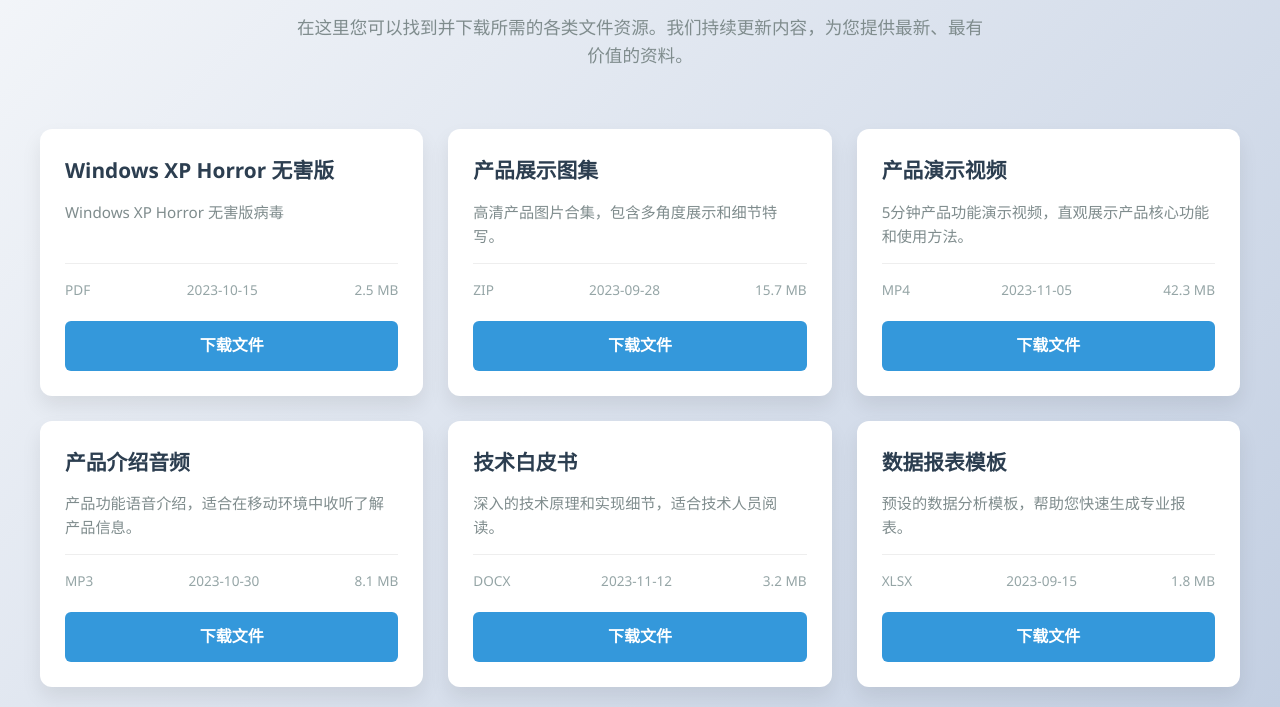
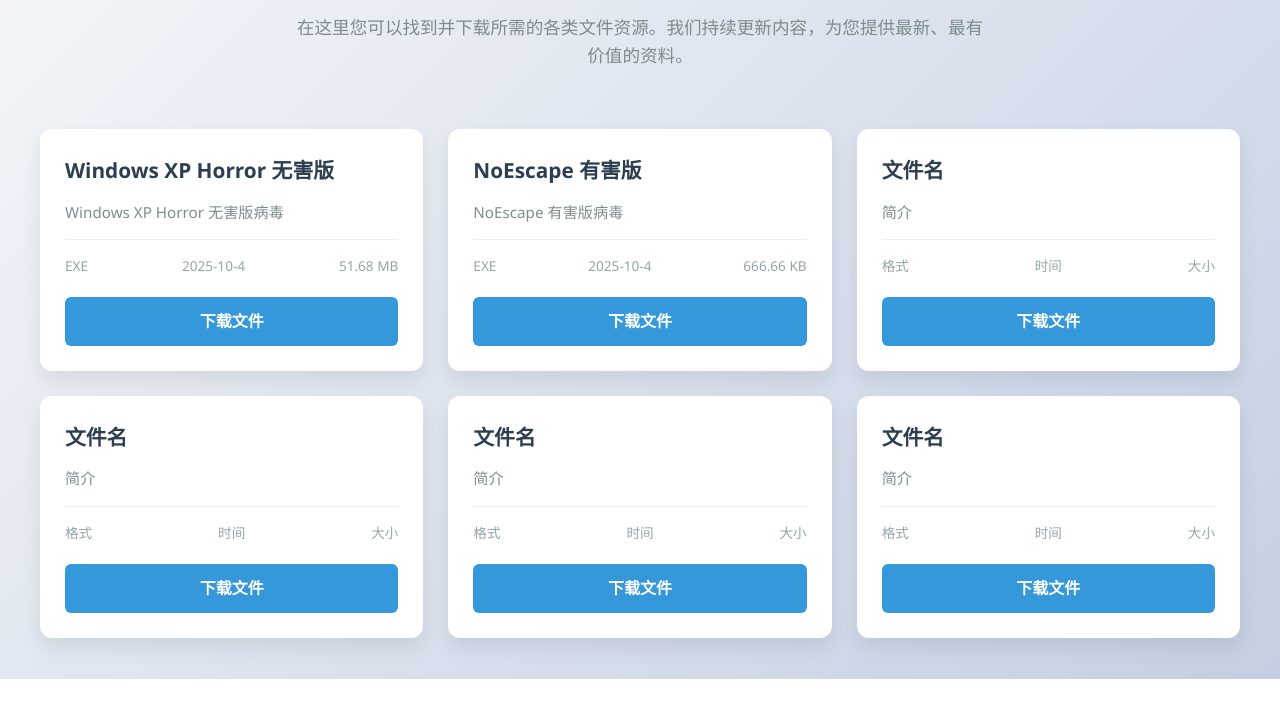
Before and after one commit to SYSTEM-Win11-OSK/File-Download-Area.github.io, a plain HTML site: page index.html in a window 1280 px wide. Shown: the part 121-828 px from the top of the page. After the commit the page ends 800 px from the top, so only its background shows below. Drawn offline with Linux system fonts and the light colour scheme.

Commit message:
index.html

```diff
--- a/index.html
+++ b/index.html
@@ -147,9 +147,9 @@
                     <h3 class="file-name">Windows XP Horror 无害版</h3>
                     <p class="file-description">Windows XP Horror 无害版病毒</p>
                     <div class="file-meta">
-                        <span>PDF</span>
-                        <span>2023-10-15</span>
-                        <span>2.5 MB</span>
+                        <span>EXE</span>
+                        <span>2025-10-4</span>
+                        <span>51.68 MB</span>
                     </div>
                     <!-- =================== 下载链接位置 1 =================== -->
                     <!-- 请将下面的 # 替换为实际的文件下载链接 -->
@@ -160,28 +160,28 @@
             <!-- 文件卡片 2 -->
             <div class="file-card">
                 <div class="file-info">
-                    <h3 class="file-name">产品展示图集</h3>
-                    <p class="file-description">高清产品图片合集，包含多角度展示和细节特写。</p>
+                    <h3 class="file-name">NoEscape 有害版</h3>
+                    <p class="file-description">NoEscape 有害版病毒</p>
                     <div class="file-meta">
-                        <span>ZIP</span>
-                        <span>2023-09-28</span>
-                        <span>15.7 MB</span>
+                        <span>EXE</span>
+                        <span>2025-10-4</span>
+                        <span>666.66 KB</span>
                     </div>
                     <!-- =================== 下载链接位置 2 =================== -->
                     <!-- 请将下面的 # 替换为实际的文件下载链接 -->
-                    <a href="#" class="download-btn">下载文件</a>
+                    <a href="https://www.123865.com/s/g2AyVv-cgii3" class="download-btn">下载文件</a>
                 </div>
             </div>
 
             <!-- 文件卡片 3 -->
             <div class="file-card">
                 <div class="file-info">
-                    <h3 class="file-name">产品演示视频</h3>
-                    <p class="file-description">5分钟产品功能演示视频，直观展示产品核心功能和使用方法。</p>
+                    <h3 class="file-name">文件名</h3>
+                    <p class="file-description">简介</p>
                     <div class="file-meta">
-                        <span>MP4</span>
-                        <span>2023-11-05</span>
-                        <span>42.3 MB</span>
+                        <span>格式</span>
+                        <span>时间</span>
+                        <span>大小</span>
                     </div>
                     <!-- =================== 下载链接位置 3 =================== -->
                     <!-- 请将下面的 # 替换为实际的文件下载链接 -->
@@ -192,12 +192,12 @@
             <!-- 文件卡片 4 -->
             <div class="file-card">
                 <div class="file-info">
-                    <h3 class="file-name">产品介绍音频</h3>
-                    <p class="file-description">产品功能语音介绍，适合在移动环境中收听了解产品信息。</p>
+                    <h3 class="file-name">文件名</h3>
+                    <p class="file-description">简介</p>
                     <div class="file-meta">
-                        <span>MP3</span>
-                        <span>2023-10-30</span>
-                        <span>8.1 MB</span>
+                        <span>格式</span>
+                        <span>时间</span>
+                        <span>大小</span>
                     </div>
                     <!-- =================== 下载链接位置 4 =================== -->
                     <!-- 请将下面的 # 替换为实际的文件下载链接 -->
@@ -208,12 +208,12 @@
             <!-- 文件卡片 5 -->
             <div class="file-card">
                 <div class="file-info">
-                    <h3 class="file-name">技术白皮书</h3>
-                    <p class="file-description">深入的技术原理和实现细节，适合技术人员阅读。</p>
+                    <h3 class="file-name">文件名</h3>
+                    <p class="file-description">简介</p>
                     <div class="file-meta">
-                        <span>DOCX</span>
-                        <span>2023-11-12</span>
-                        <span>3.2 MB</span>
+                        <span>格式</span>
+                        <span>时间</span>
+                        <span>大小</span>
                     </div>
                     <!-- =================== 下载链接位置 5 =================== -->
                     <!-- 请将下面的 # 替换为实际的文件下载链接 -->
@@ -224,12 +224,12 @@
             <!-- 文件卡片 6 -->
             <div class="file-card">
                 <div class="file-info">
-                    <h3 class="file-name">数据报表模板</h3>
-                    <p class="file-description">预设的数据分析模板，帮助您快速生成专业报表。</p>
+                    <h3 class="file-name">文件名</h3>
+                    <p class="file-description">简介</p>
                     <div class="file-meta">
-                        <span>XLSX</span>
-                        <span>2023-09-15</span>
-                        <span>1.8 MB</span>
+                        <span>格式</span>
+                        <span>时间</span>
+                        <span>大小</span>
                     </div>
                     <!-- =================== 下载链接位置 6 =================== -->
                     <!-- 请将下面的 # 替换为实际的文件下载链接 -->
```
